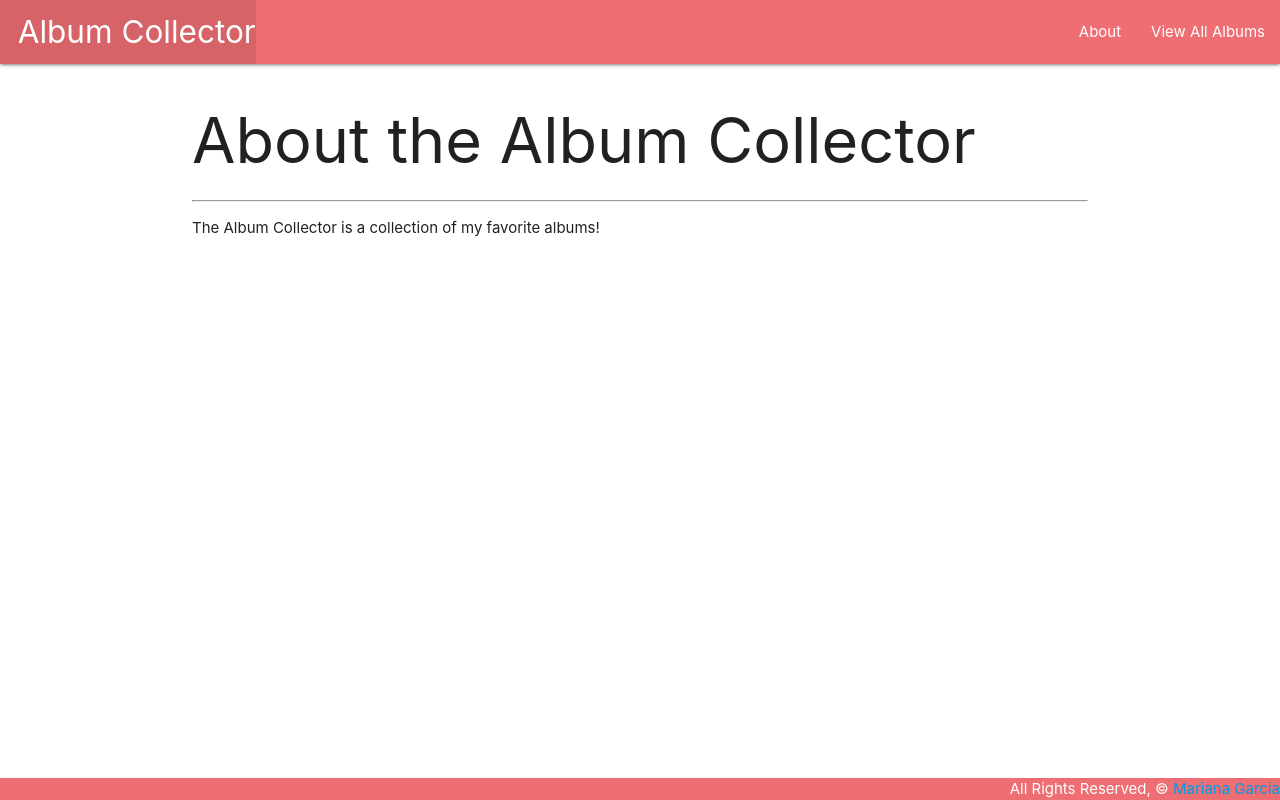
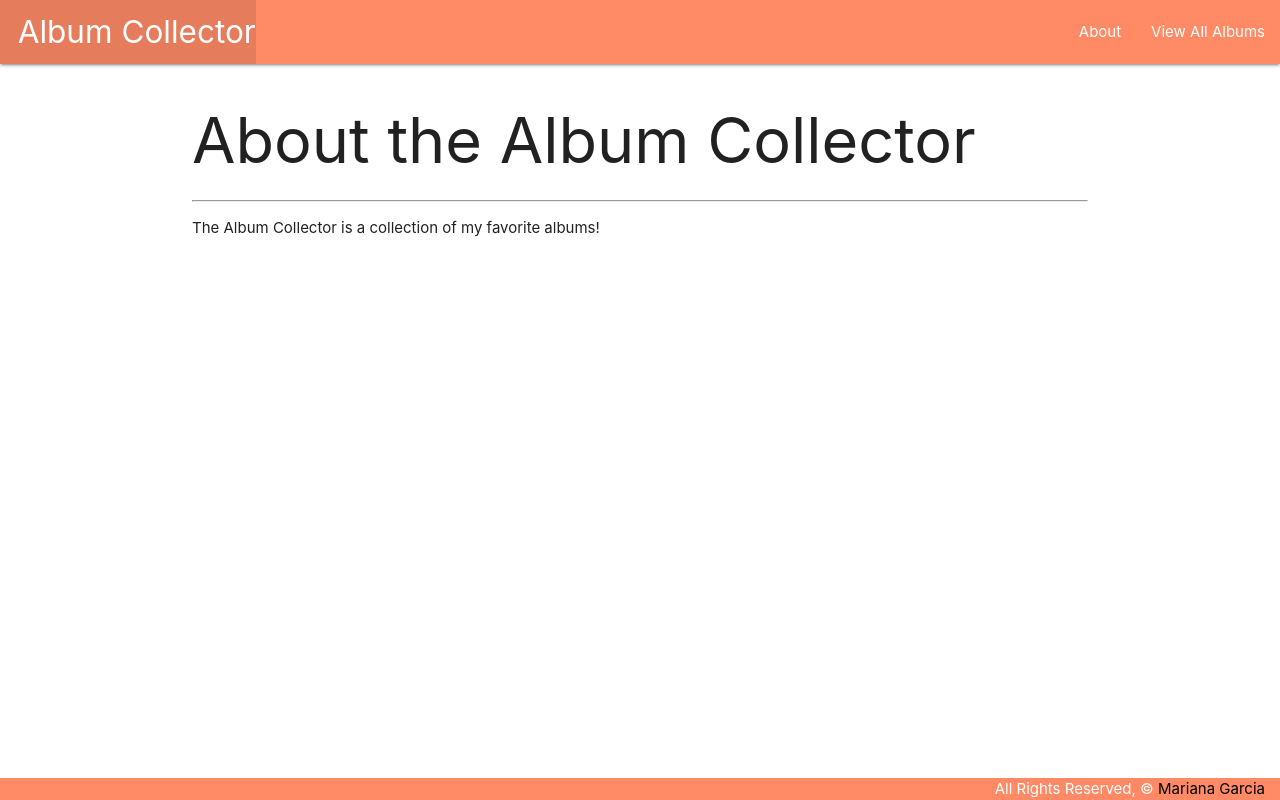
Before and after one commit to marianaG11/album-collector-Django, a Django app: page /about/ in a window 1280 px wide. Run offline with Django 4.2, Linux system fonts and the light colour scheme.

Commit message:
change color

```diff
--- a/main_app/static/css/style.css
+++ b/main_app/static/css/style.css
@@ -12,3 +12,7 @@ body {
     padding-top: 0;
     text-align: right;
   }
+.gh-link {
+    color: black;
+    margin-right: 15px;
+}
--- a/main_app/templates/base.html
+++ b/main_app/templates/base.html
@@ -14,7 +14,7 @@
 <body>
   <header class="navbar-fixed">
     <nav>
-      <div class="nav-wrapper">
+      <div class="nav-wrapper deep-orange lighten-2">
         <ul>
           <li><a href="/" class="left brand-logo">&nbsp;&nbsp;Album Collector</a></li>
         </ul>
@@ -29,8 +29,8 @@
     {% block content %}
     {% endblock %}
   </main>
-  <footer class="page-footer">
-    All Rights Reserved, &copy; <a href="https://github.com/marianaG11" target="_blank">Mariana Garcia</a>
+  <footer class="page-footer deep-orange lighten-2">
+    All Rights Reserved, &copy; <a href="https://github.com/marianaG11" class="gh-link" target="_blank">Mariana Garcia</a>
   </footer>
 </body>
 </html>
```
